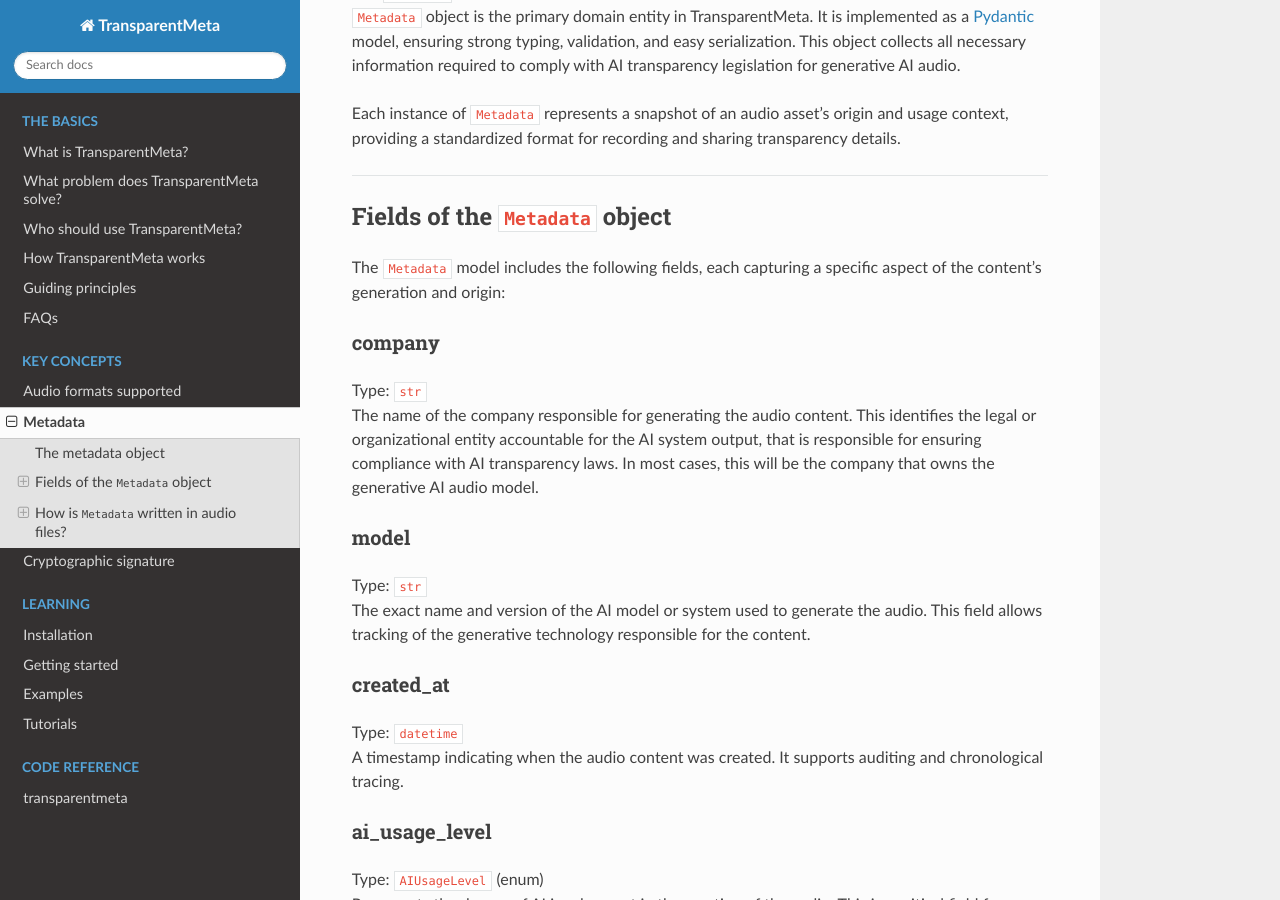
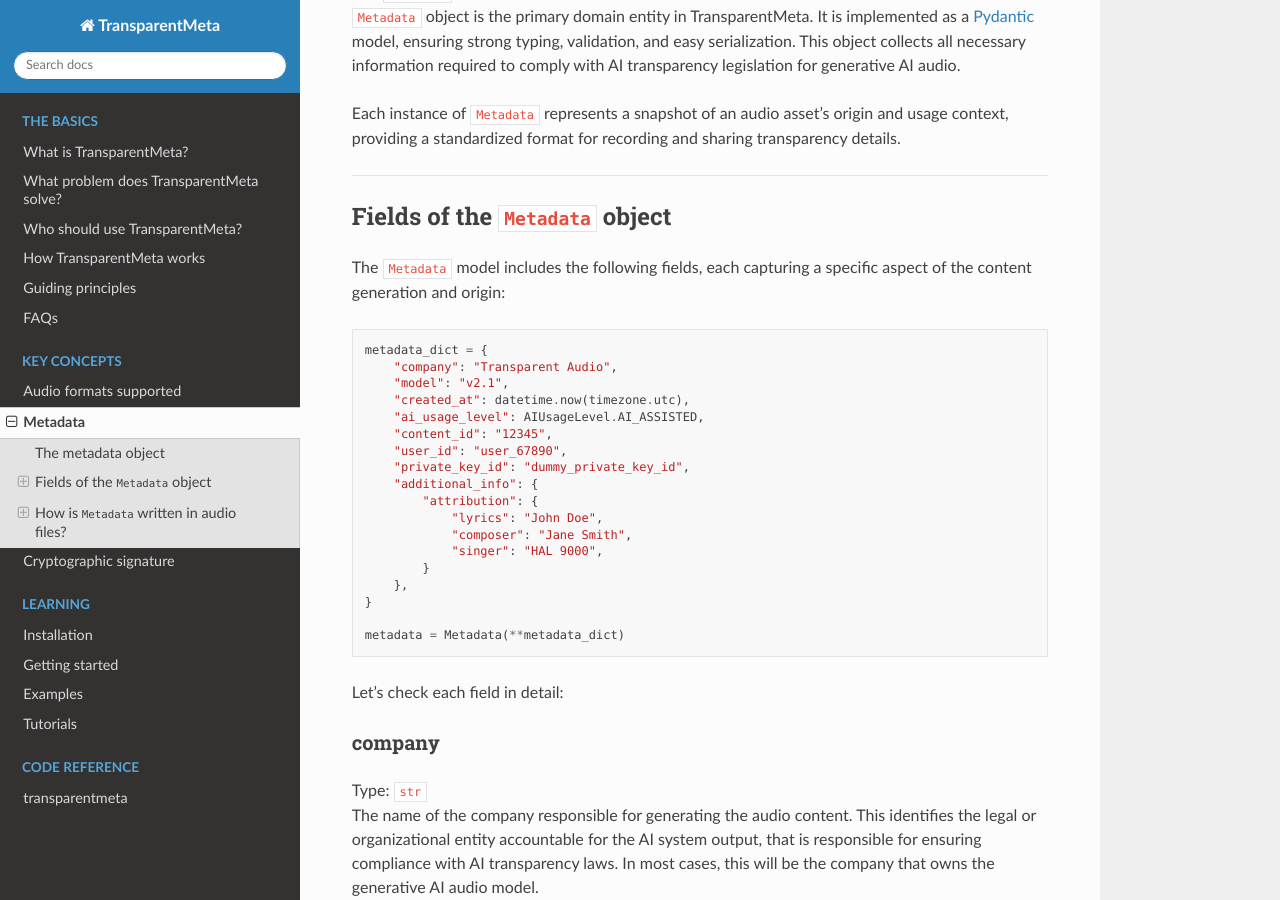
Before and after one commit to Transparent-Audio/transparentmeta, a Sphinx documentation site: the page built from docs/key_concepts/metadata.md, in a window 1280 px wide and 900 px high, scrolled down 381 px. Built offline with Sphinx 7.4.7 and the Read the Docs theme 3.1.0, drawn with Linux system fonts in a browser that asks for light colours.

````diff
--- a/docs/index.rst
+++ b/docs/index.rst
@@ -3,7 +3,8 @@
 
 Welcome to the official documentation for **TransparentMeta** 🥳
 
-TransparentMeta is the standard for transparent audio metadata compliance.
+TransparentMeta is the standard for compliance with AI audio transparency
+legislation with metadata.
 
 This documentation will guide you through key concepts, usage examples,
 tutorials, and API references to help you integrate TransparentMeta
--- a/docs/key_concepts/metadata.md
+++ b/docs/key_concepts/metadata.md
@@ -26,7 +26,30 @@ transparency details.
 ## Fields of the `Metadata` object
 
 The `Metadata` model includes the following fields, each capturing a specific
-aspect of the content’s generation and origin:
+aspect of the content generation and origin:
+
+```python
+metadata_dict = {
+    "company": "Transparent Audio",
+    "model": "v2.1",
+    "created_at": datetime.now(timezone.utc),
+    "ai_usage_level": AIUsageLevel.AI_ASSISTED,
+    "content_id": "12345",
+    "user_id": "user_67890",
+    "private_key_id": "dummy_private_key_id",
+    "additional_info": {
+        "attribution": {
+            "lyrics": "John Doe",
+            "composer": "Jane Smith",
+            "singer": "HAL 9000",
+        }
+    },
+}
+
+metadata = Metadata(**metadata_dict)
+```
+
+Let's check each field in detail:
 
 ### company
 Type: `str`
````
Also changed, not shown: other parts of docs/index.rst (+1 -1 lines), README.md (+27 -15 lines), docs/key_concepts/crypto.md (+2 -0 lines), docs/the_basics/faqs.md (+16 -16 lines), docs/the_basics/guiding_principles.md (+1 -1 lines), docs/the_basics/what_is_transparentmeta.md (+2 -2 lines).
